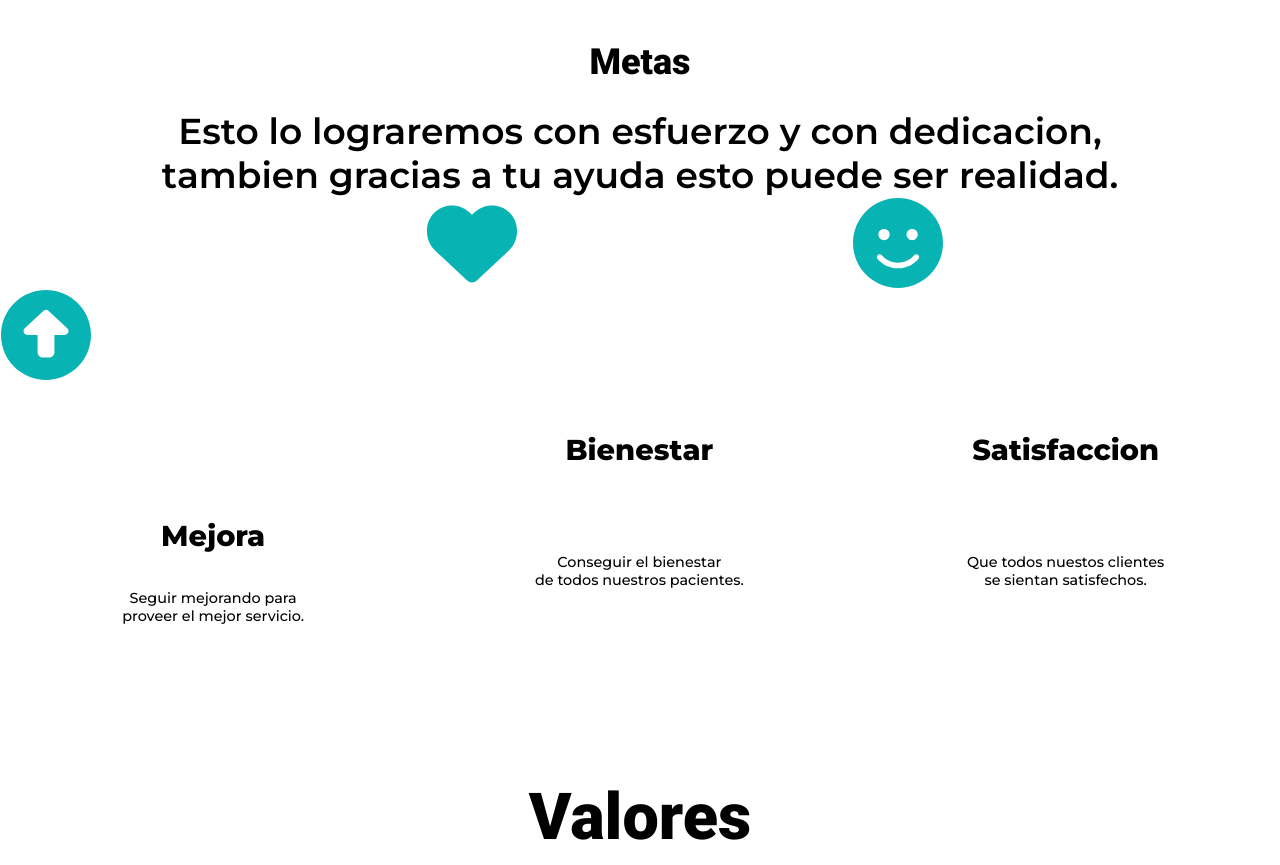
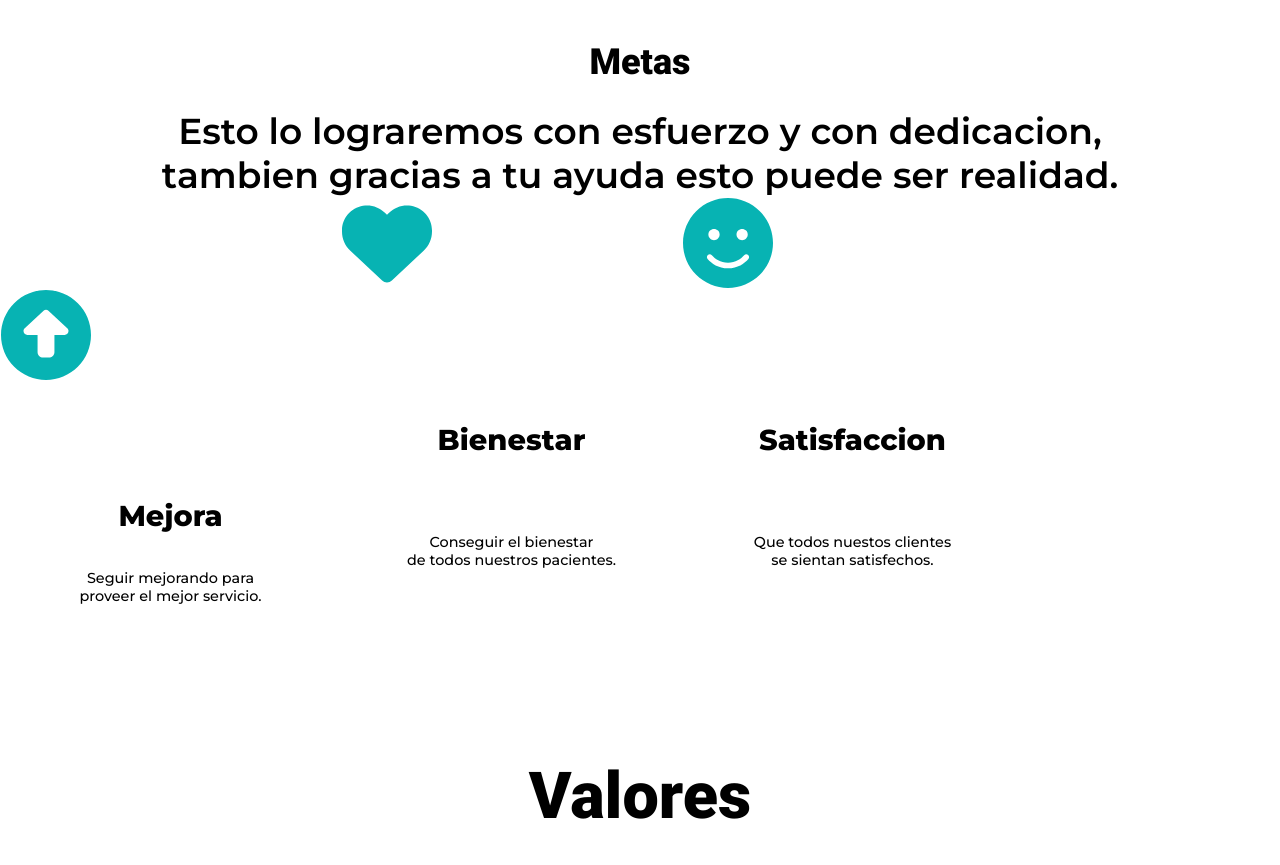
Before and after one commit to BlackFreshMint/citas_med, a PHP site: page /about.html in a window 1280 px wide. Shown: the part 1234-2099 px from the top of the page. After the commit the page ends 2053 px from the top, so only its background shows below. Run offline with PHP 8.4, Linux system fonts and the light colour scheme.

Commit message:
typo at styles

```diff
--- a/css/styles.css
+++ b/css/styles.css
@@ -189,7 +189,7 @@ em {
 .grid_3c {
     display: grid;
     grid-template-columns: 33.3% 33.3% 33.3%;
-    width: 80%%;
+    width: 80%;
 }
 .img_box {
     width: 100px;
```
